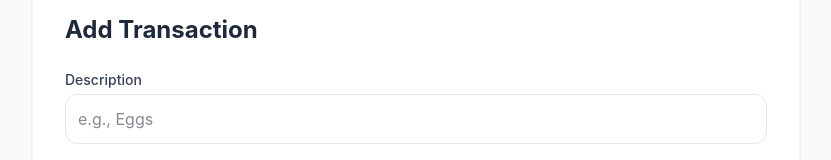
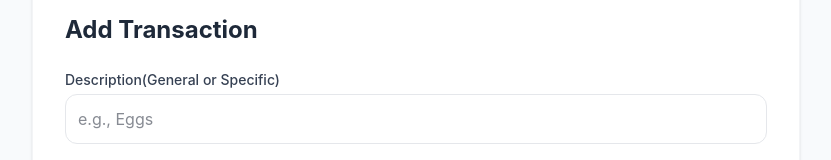
Before and after one commit to MikiBihon15/mikdterm-project-webdvt, a React (Vite) app: page /add in a window 1280 px wide. Shown: the part 151-311 px from the top of the page, without its empty margins (224-1055 px from the left). Built offline with nearby package versions, Linux system fonts and the light colour scheme.

Commit message:
changed texts

```diff
--- a/src/screens/Addtransactions.jsx
+++ b/src/screens/Addtransactions.jsx
@@ -37,7 +37,7 @@ export default function AddTransactions() {
 
       <form onSubmit={handleSubmit} className="space-y-4">
         <div>
-          <label className="block text-sm font-medium text-gray-700 dark:text-gray-200 mb-1">Description</label>
+          <label className="block text-sm font-medium text-gray-700 dark:text-gray-200 mb-1">Description(General or Specific)</label>
           <input
             type="text"
             placeholder="e.g., Eggs"
```
